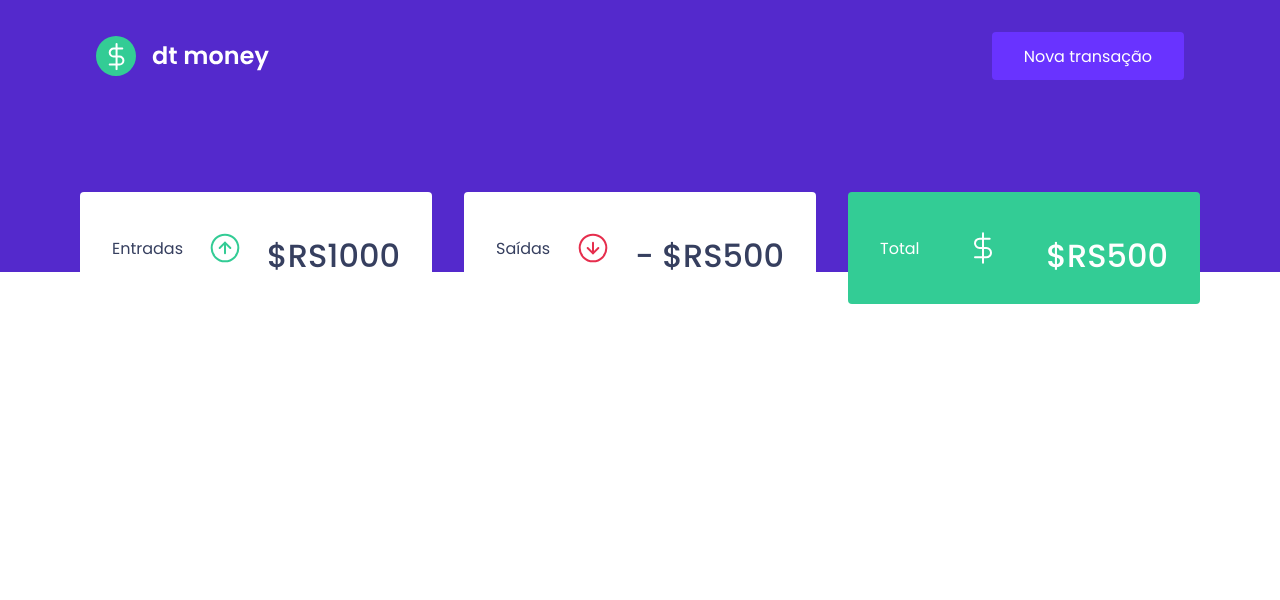
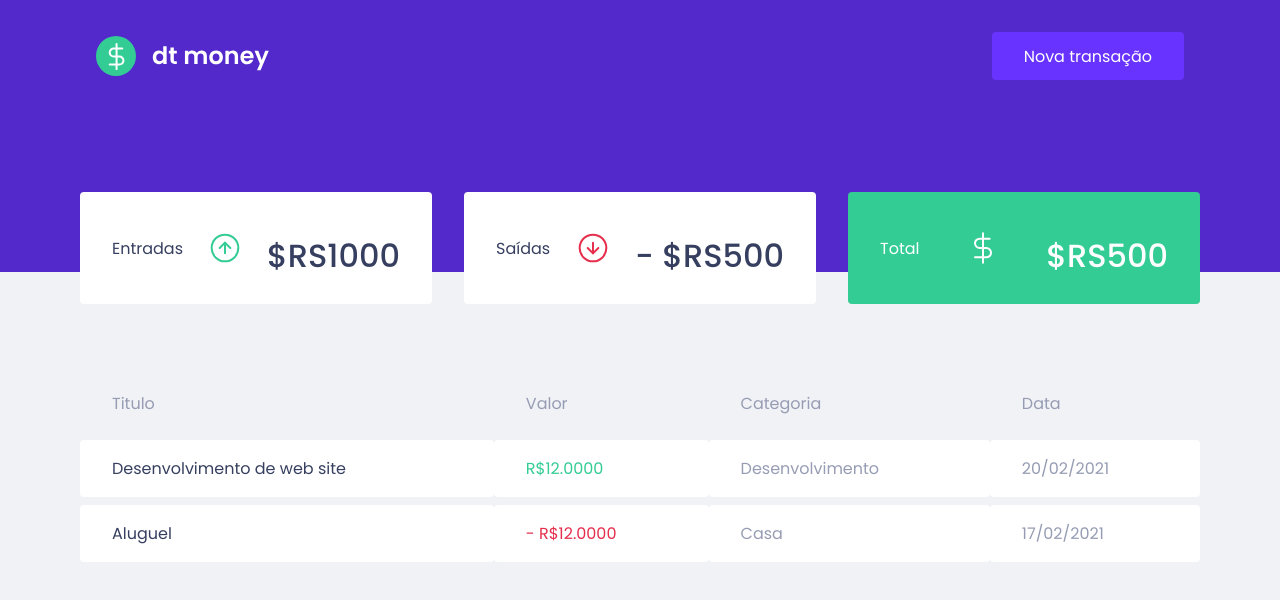
Before and after one commit to IanaCris/dtmoney, a React (Create React App) app: page / in a window 1280 px wide. Shown: the top 600 px of the page. Built offline with nearby package versions, Linux system fonts and the light colour scheme.

Commit message:
TransactionsTable

```diff
--- a/src/components/Dashboard/index.tsx
+++ b/src/components/Dashboard/index.tsx
@@ -1,3 +1,4 @@
+import {TransactionsTable} from '../TransactionsTable'
 import {Summary} from '../Summary'
 import {Container} from './styles'
 
@@ -5,6 +6,7 @@
   return (
     <Container>
       <Summary />
+      <TransactionsTable/>
     </Container>
   )
 }
--- /dev/null
+++ b/src/components/TransactionsTable/index.tsx
@@ -0,0 +1,33 @@
+import { Container } from './styles'
+
+export function TransactionsTable() {
+  return (
+    <Container>
+      <table>
+        <thead>
+          <tr>
+            <th>Titulo</th>
+            <th>Valor</th>
+            <th>Categoria</th>
+            <th>Data</th>
+          </tr>
+        </thead>
+
+        <tbody>
+          <tr>
+            <td>Desenvolvimento de web site</td>
+            <td className="deposit">R$12.0000</td>
+            <td>Desenvolvimento</td>
+            <td>20/02/2021</td>
+          </tr>
+          <tr>
+            <td>Aluguel</td>
+            <td className="withdraw">- R$12.0000</td>
+            <td>Casa</td>
+            <td>17/02/2021</td>
+          </tr>
+        </tbody>
+      </table>
+    </Container>
+  )
+}
--- /dev/null
+++ b/src/components/TransactionsTable/styles.ts
@@ -0,0 +1,38 @@
+import styled from 'styled-components'
+
+export const Container = styled.div`
+  margin-top: 4rem;
+
+  table {
+    width: 100%;
+    border-spacing: 0 0.5rem;
+
+    th {
+      color: var(--text-body);
+      font-weight: 400;
+      padding: 1rem 2rem;
+      text-align: left;
+      line-height: 1.5rem;
+    }
+
+    td {
+      padding: 1rem 2rem;
+      border: 0;
+      background: var(--shape);
+      color: var(--text-body);
+      border-radius: 0.25rem;
+
+      &:first-child {
+        color: var(--text-title);
+      }
+
+      &.deposit {
+        color: var(--green);
+      }
+
+      &.withdraw {
+        color: var(--red);
+      }
+    }
+  }
+`;
--- a/src/styles/global.ts
+++ b/src/styles/global.ts
@@ -31,7 +31,7 @@
   }
 
   body {
-    background: var(----background);
+    background: var(--background);
     -webkit-font-smoothing: antialiased;
   }
 
```
